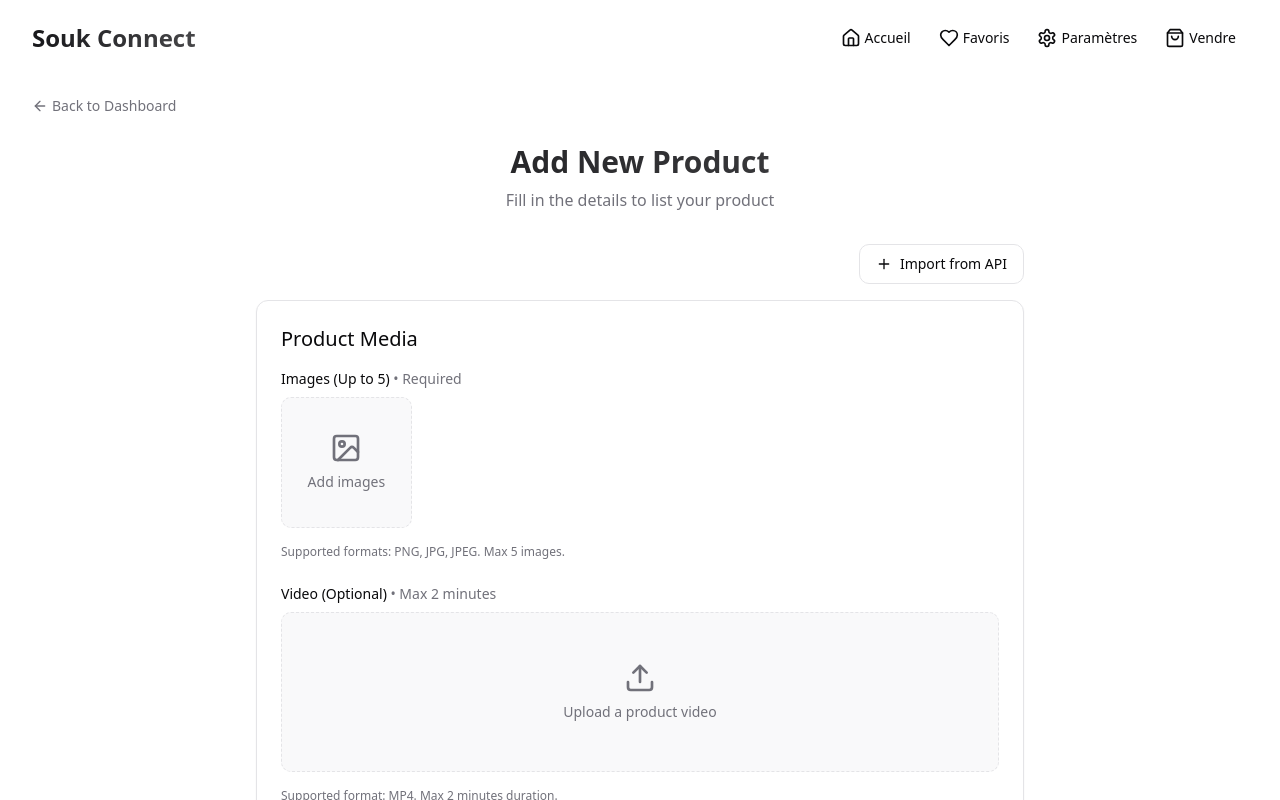
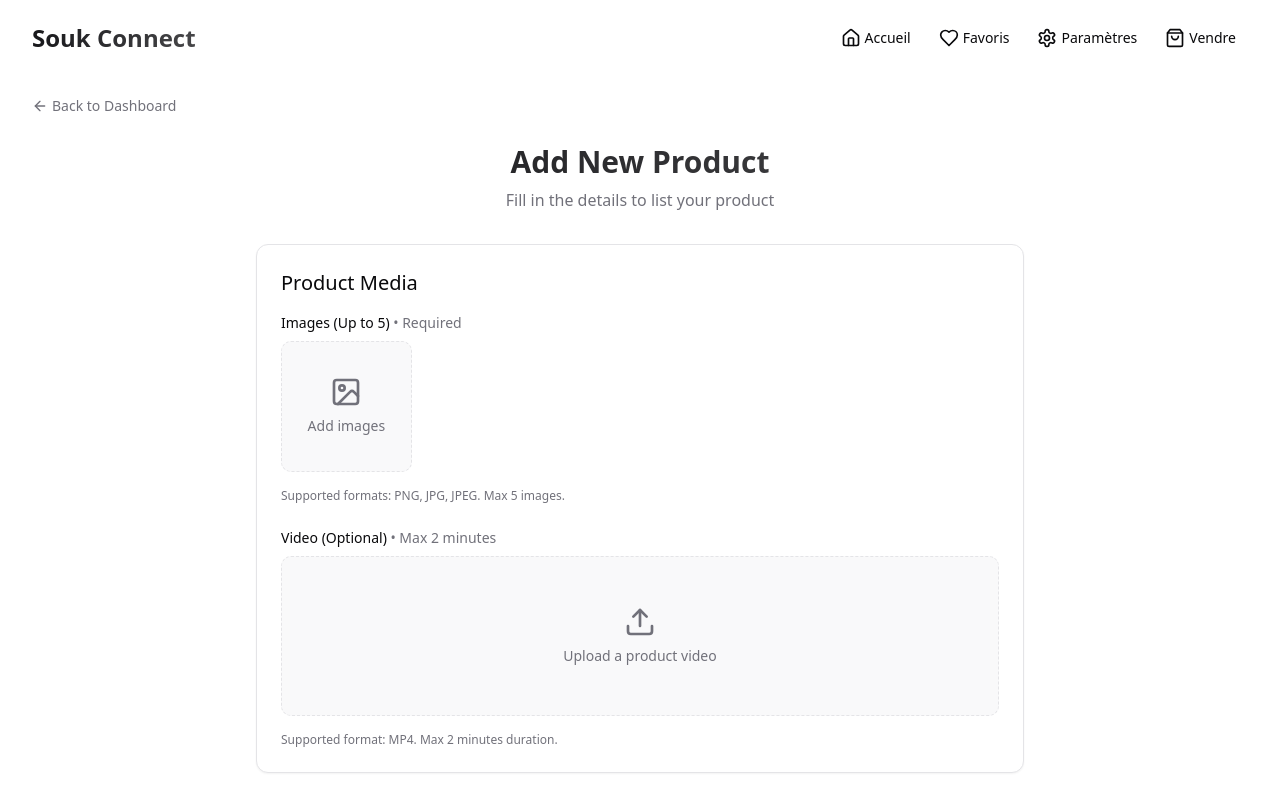
Before and after one commit to abdelmjidw/vendor-customer-breeze, a React (Vite) app: page /seller/add-product in a window 1280 px wide. Shown: the top 800 px of the page. Built offline with nearby package versions, Linux system fonts and the light colour scheme.

Commit message:
Remove "Import from API" functionality
Removes the "Import from API" button and related functionality from the AddProduct page.

```diff
--- a/src/pages/Seller/AddProduct.tsx
+++ b/src/pages/Seller/AddProduct.tsx
@@ -1,4 +1,3 @@
-
 import { useState } from "react";
 import { useNavigate } from "react-router-dom";
 import Navbar from "@/components/Navbar";
@@ -277,16 +276,7 @@ const AddProduct = () => {
             </p>
           </div>
 
-          <div className="flex justify-end mb-4">
-            <Button
-              onClick={handleApiImport}
-              variant="outline"
-              className="flex items-center gap-2"
-            >
-              <Plus className="h-4 w-4" />
-              Import from API
-            </Button>
-          </div>
+
 
           <form onSubmit={handleSubmit} className="space-y-8">
             {/* Product Media */}
```
